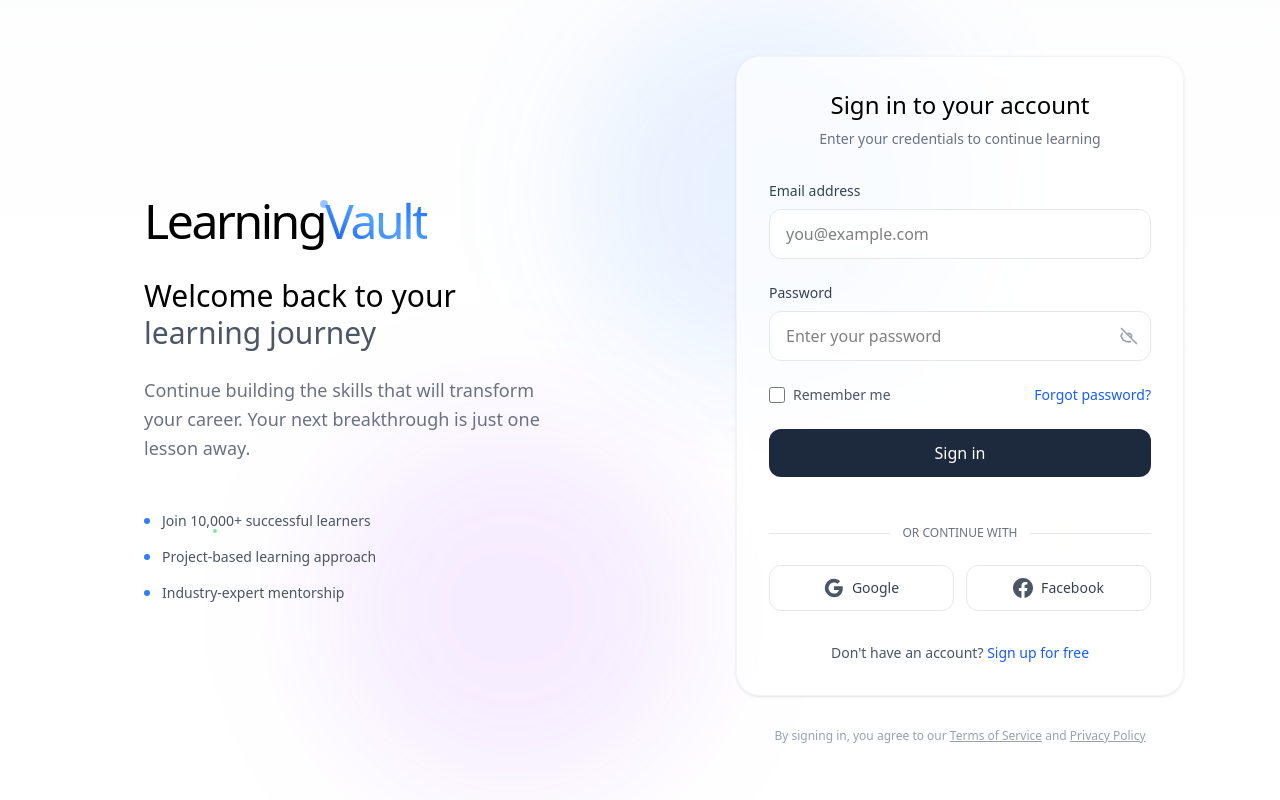
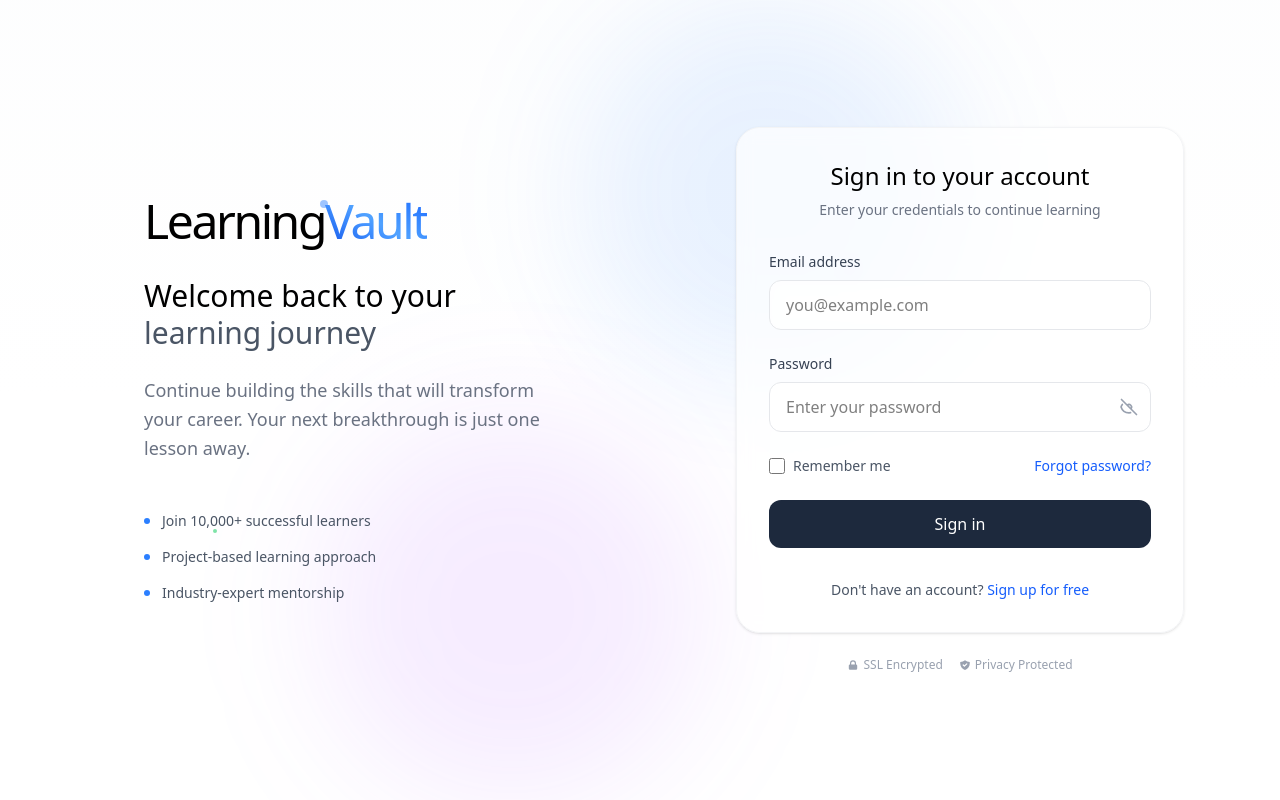
Before and after one commit to Kruthartha/LearningVault, a React (Vite) app in the folder client/: page /login in a window 1280 px wide. Built offline with nearby package versions, Linux system fonts and the light colour scheme.

Commit message:
Temporarily disabled OAuth Login in Signup and Login

```diff
--- a/client/src/pages/LoginPage.jsx
+++ b/client/src/pages/LoginPage.jsx
@@ -236,7 +236,7 @@ const LoginPage = () => {
                 </button>
 
                 {/* Divider */}
-                <div className="relative my-6">
+                {/* <div className="relative my-6">
                   <div className="absolute inset-0 flex items-center">
                     <div className="w-full border-t border-gray-200"></div>
                   </div>
@@ -245,10 +245,10 @@ const LoginPage = () => {
                       Or continue with
                     </span>
                   </div>
-                </div>
+                </div> */}
 
                 {/* Social Login */}
-                <div className="grid grid-cols-2 gap-3">
+                {/* <div className="grid grid-cols-2 gap-3">
                   <button
                     type="button"
                     className="flex items-center justify-center px-4 py-3 border border-gray-200 rounded-xl hover:bg-gray-50 transition-colors"
@@ -290,7 +290,7 @@ const LoginPage = () => {
                       Facebook
                     </span>
                   </button>
-                </div>
+                </div> */}
               </div>
 
               {/* Sign Up Link */}
@@ -308,7 +308,7 @@ const LoginPage = () => {
             </div>
 
             {/* Additional Info */}
-            <div className="mt-8 text-center">
+            {/* <div className="mt-8 text-center">
               <p className="text-xs text-gray-400">
                 By signing in, you agree to our{" "}
                 <a href="#" className="underline hover:text-gray-600">
@@ -319,6 +319,38 @@ const LoginPage = () => {
                   Privacy Policy
                 </a>
               </p>
+            </div> */}
+            <div className="mt-6 text-center">
+              <div className="flex items-center justify-center space-x-4 text-xs text-gray-400">
+                <div className="flex items-center">
+                  <svg
+                    className="w-3 h-3 mr-1"
+                    fill="currentColor"
+                    viewBox="0 0 20 20"
+                  >
+                    <path
+                      fillRule="evenodd"
+                      d="M5 9V7a5 5 0 0110 0v2a2 2 0 012 2v5a2 2 0 01-2 2H5a2 2 0 01-2-2v-5a2 2 0 012-2zm8-2v2H7V7a3 3 0 016 0z"
+                      clipRule="evenodd"
+                    />
+                  </svg>
+                  SSL Encrypted
+                </div>
+                <div className="flex items-center">
+                  <svg
+                    className="w-3 h-3 mr-1"
+                    fill="currentColor"
+                    viewBox="0 0 20 20"
+                  >
+                    <path
+                      fillRule="evenodd"
+                      d="M2.166 4.999A11.954 11.954 0 0010 1.944 11.954 11.954 0 0017.834 5c.11.65.166 1.32.166 2.001 0 5.225-3.34 9.67-8 11.317C5.34 16.67 2 12.225 2 7c0-.682.057-1.35.166-2.001zm11.541 3.708a1 1 0 00-1.414-1.414L9 10.586 7.707 9.293a1 1 0 00-1.414 1.414l2 2a1 1 0 001.414 0l4-4z"
+                      clipRule="evenodd"
+                    />
+                  </svg>
+                  Privacy Protected
+                </div>
+              </div>
             </div>
           </div>
         </div>
--- a/client/src/pages/SignupPage.jsx
+++ b/client/src/pages/SignupPage.jsx
@@ -385,17 +385,17 @@ const SignUpPage = () => {
                 </button>
 
                 {/* Divider */}
-                <div className="relative my-6">
+                {/* <div className="relative my-6">
                   <div className="absolute inset-0 flex items-center">
                     <div className="w-full border-t border-gray-200"></div>
                   </div>
                   <div className="relative flex justify-center text-xs uppercase">
                     <span className="bg-white px-3 text-gray-500 font-medium">Or sign up with</span>
                   </div>
-                </div>
+                </div> */}
 
                 {/* Social Sign Up */}
-                <div className="grid grid-cols-2 gap-3">
+                {/* <div className="grid grid-cols-2 gap-3">
                   <button
                     type="button"
                     className="flex items-center justify-center px-4 py-3 border border-gray-200 rounded-xl hover:bg-gray-50 transition-colors"
@@ -417,7 +417,7 @@ const SignUpPage = () => {
                     </svg>
                     <span className="ml-2 text-sm font-medium text-gray-700">Facebook</span>
                   </button>
-                </div>
+                </div> */}
               </div>
 
               {/* Sign In Link */}
```
